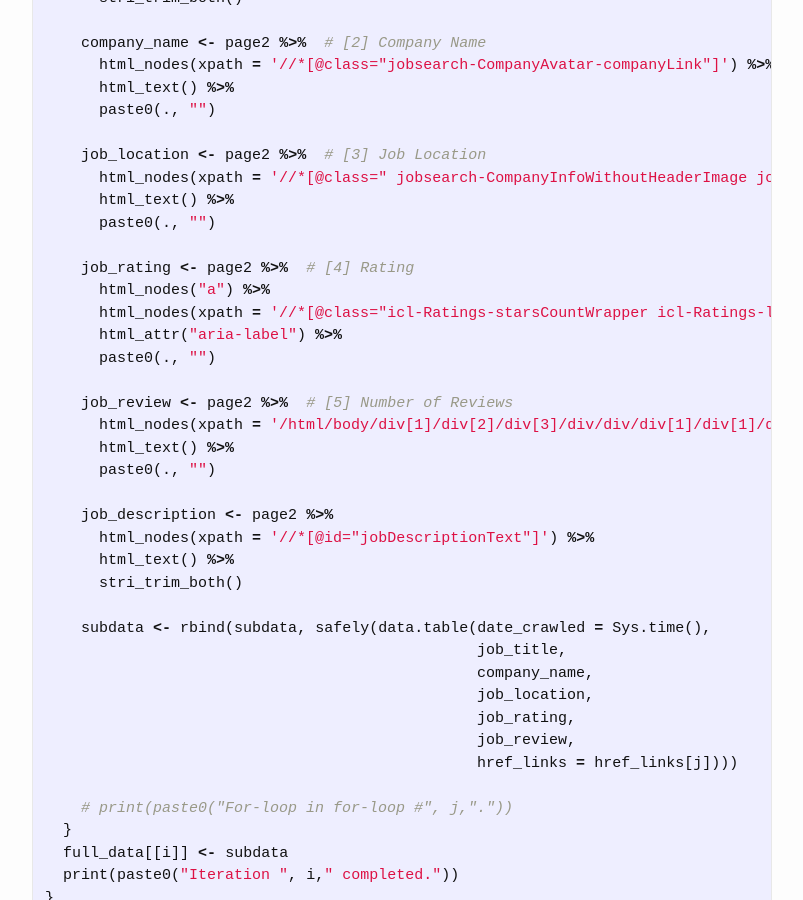
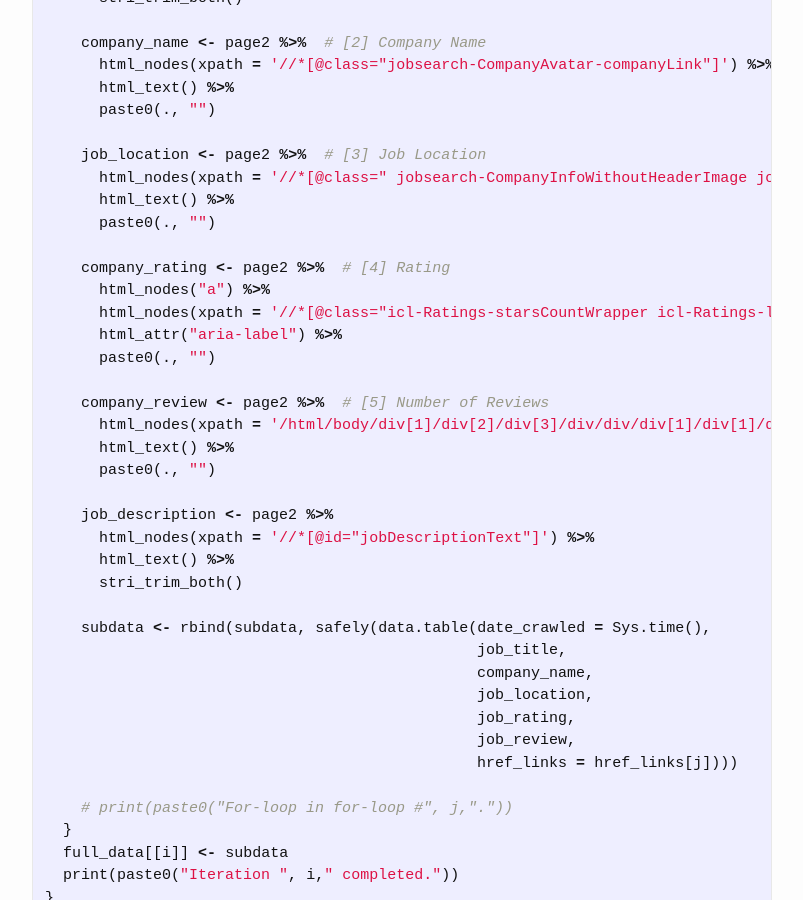
Before and after one commit to j1yoo/j1yoo.github.io, a Jekyll site: the page built from _posts/2019-10-03-scraping-online-job-posting-data.md, in a window 1280 px wide and 900 px high, scrolled down 1565 px. Shown: the whole window, without its empty margins (238-1041 px from the left). Built offline with Jekyll 4.4.1, drawn with Linux system fonts in a browser that asks for light colours.

Commit message:
Update 2019-10-03-scraping-online-job-posting-data.md

```diff
--- a/_posts/2019-10-03-scraping-online-job-posting-data.md
+++ b/_posts/2019-10-03-scraping-online-job-posting-data.md
@@ -75,13 +75,13 @@ for(i in 1:num_pages){
       html_text() %>%
       paste0(., "")
 
-    job_rating <- page2 %>%  # [4] Rating
+    company_rating <- page2 %>%  # [4] Rating
       html_nodes("a") %>%
       html_nodes(xpath = '//*[@class="icl-Ratings-starsCountWrapper icl-Ratings-link"]') %>%
       html_attr("aria-label") %>%
       paste0(., "")
 
-    job_review <- page2 %>%  # [5] Number of Reviews
+    company_review <- page2 %>%  # [5] Number of Reviews
       html_nodes(xpath = '/html/body/div[1]/div[2]/div[3]/div/div/div[1]/div[1]/div[1]/div[1]/div/div/div[2]/div/a/div[2]') %>%
       html_text() %>%
       paste0(., "")
```
